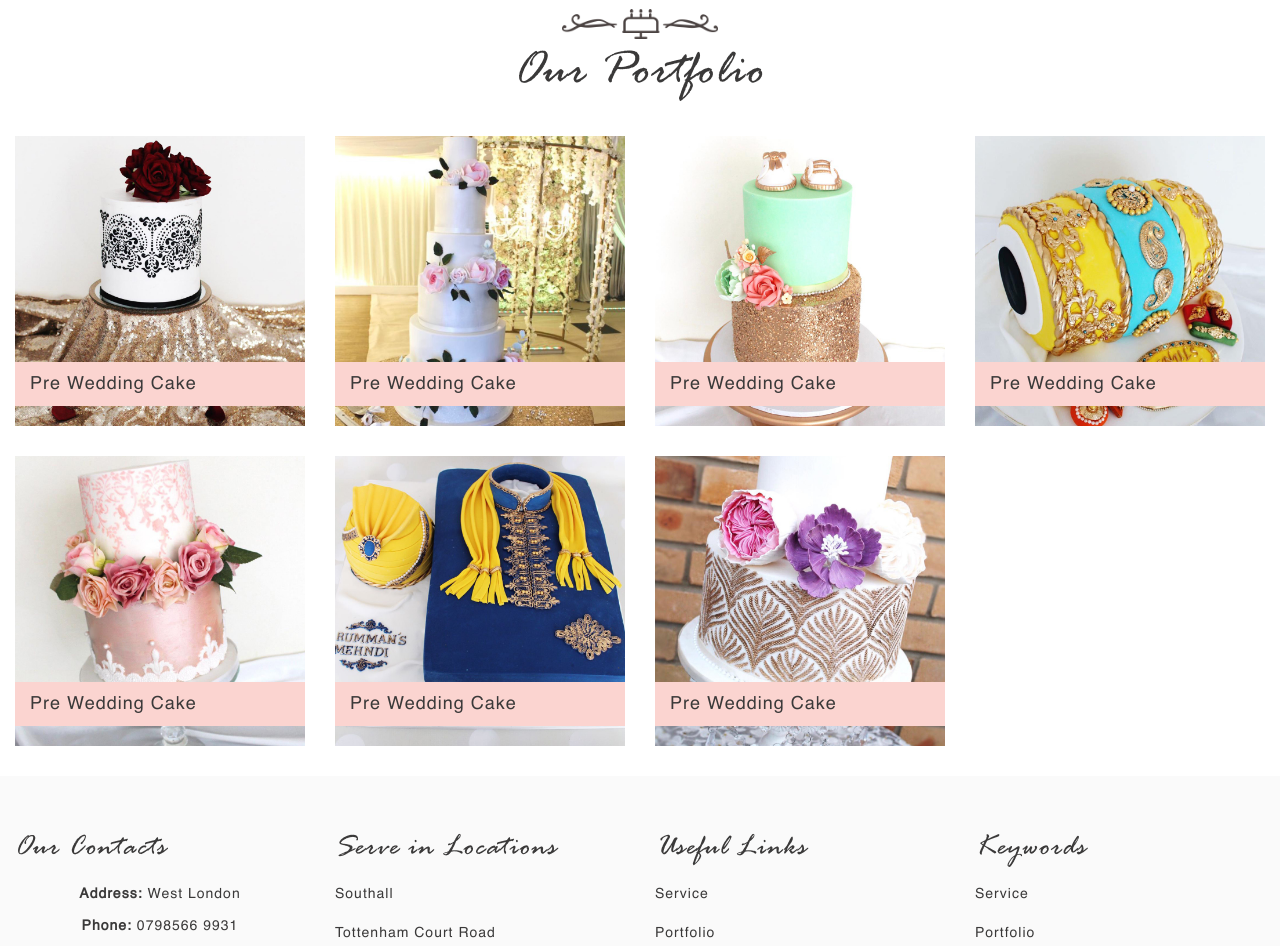
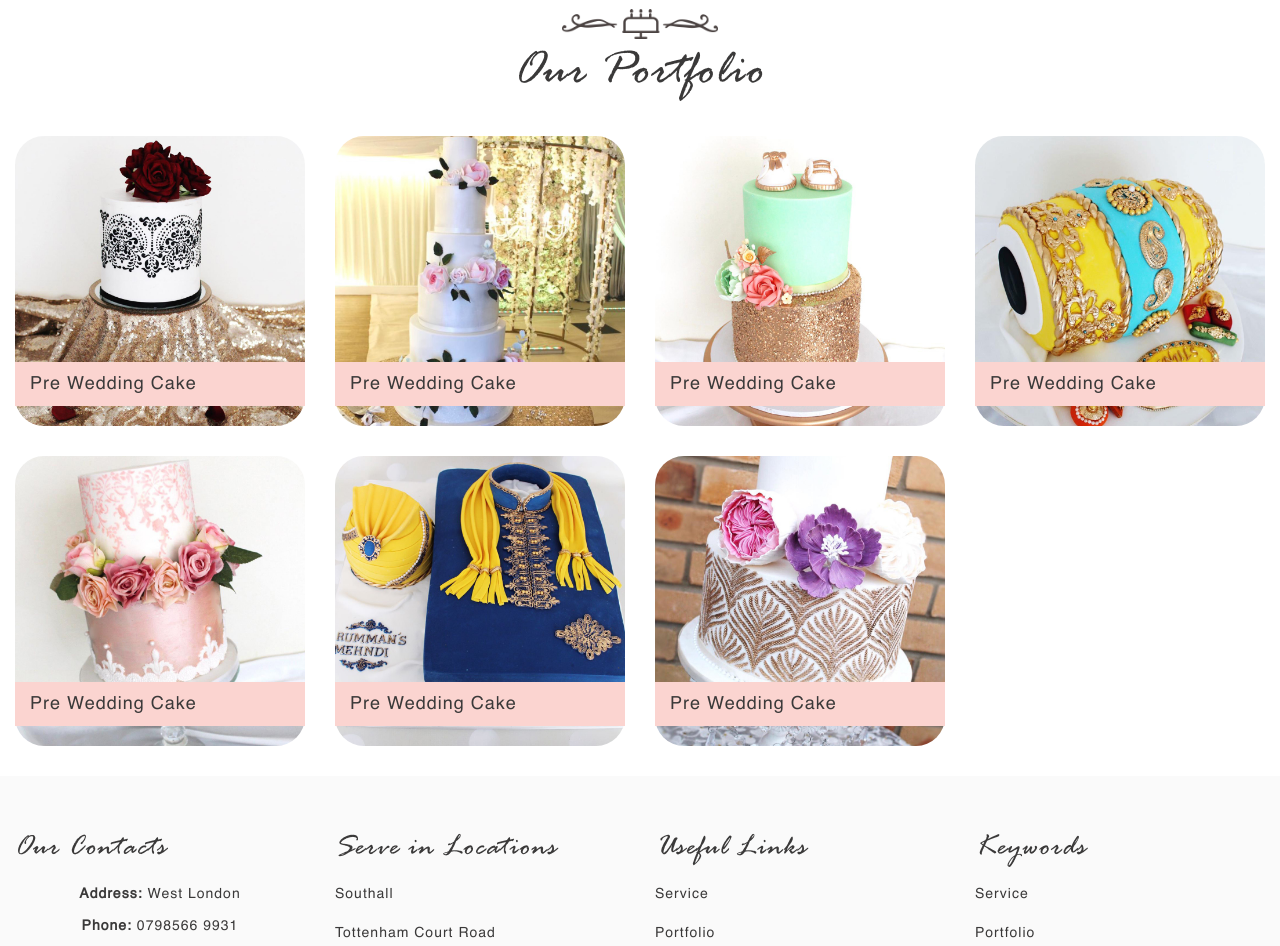
Before and after one commit to ddtran30/newhtml, a plain HTML site: page index.html in a window 1280 px wide. Shown: the part 1840-2786 px from the top of the page. Drawn offline with nearby package versions, Linux system fonts and the light colour scheme; files whose address does not match are found by name.

Commit message:
got round image in the index.html

```diff
--- a/assets/css/main-style.css
+++ b/assets/css/main-style.css
@@ -2418,3 +2418,6 @@ footer .footer_end {
   margin-top: 15px;
   margin-bottom: 15px;
 }
+.portfolio_card img{
+  border-radius: 10%;
+}
```
